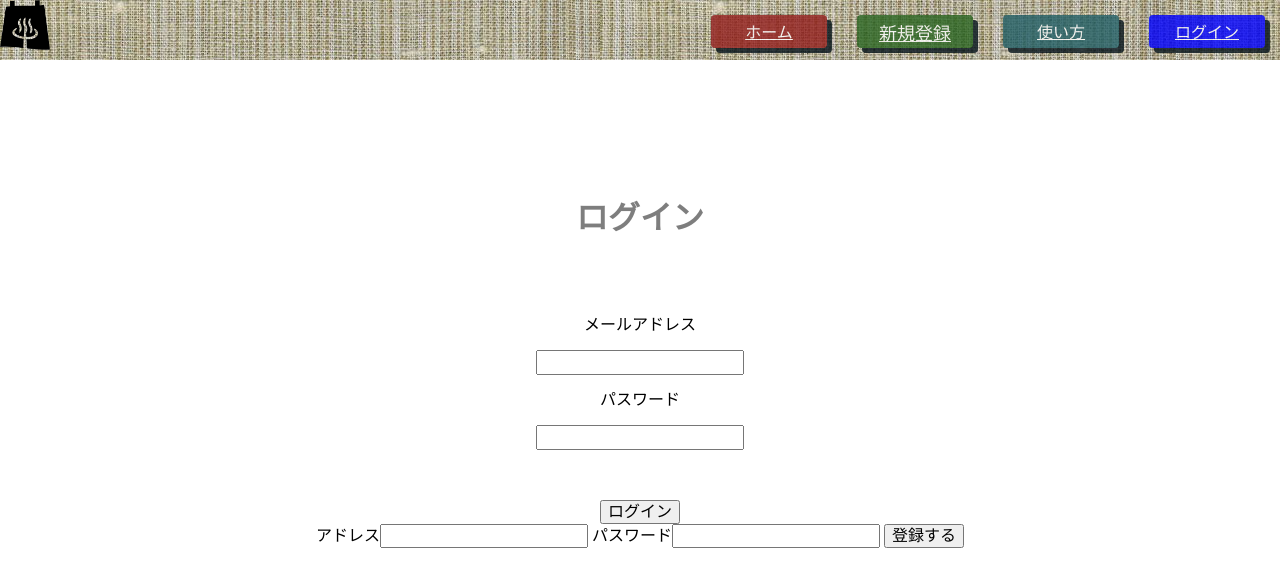
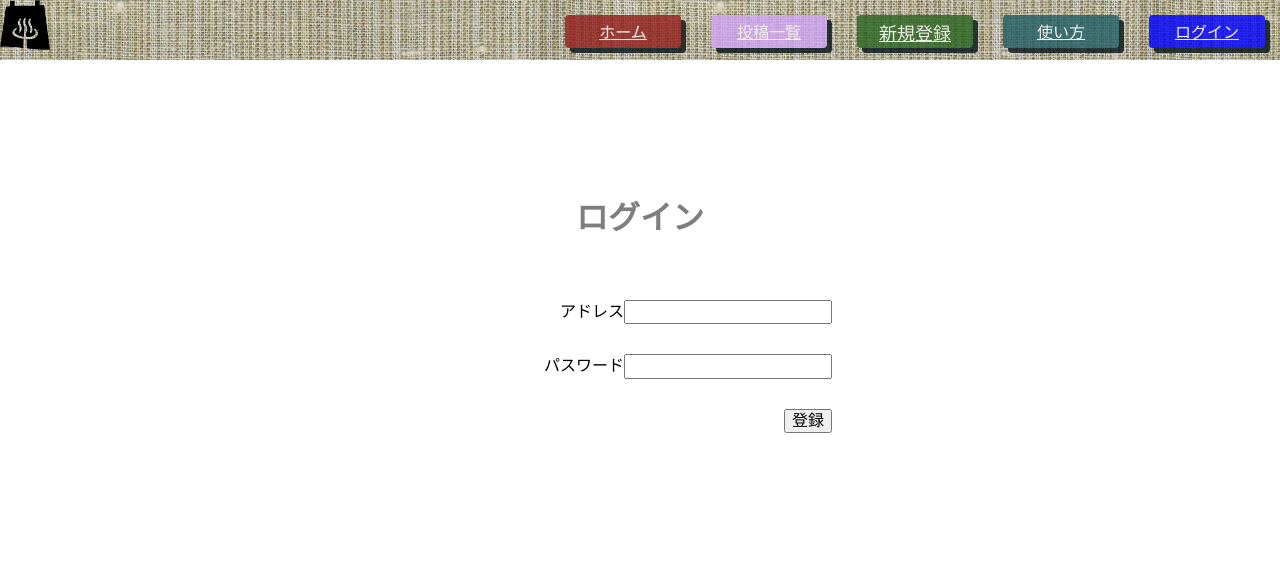
Before and after one commit to Fenotasu/yumeguri_app, a Rails app: page /login in a window 1280 px wide. Shown: the top 587 px of the page. Run offline with Rails 7, Linux system fonts and the light colour scheme; style sheets or scripts are compiled from the project's sources; some libraries are stand-ins or nearby versions.

Commit message:
design changed

```diff
--- a/app/assets/stylesheets/users.scss
+++ b/app/assets/stylesheets/users.scss
@@ -17,7 +17,7 @@
   min-height: 200px;
   height: 100vh;
   background-color: #f8f3d3;
-  position: absolute;
+  position: absolute;}
 
 
   /* ここからfooter*/
@@ -26,7 +26,7 @@
     background-image: url(/木綿２.jpg);
     height: 100px;
     width: auto;
-  }}
+  }
 
 
 
@@ -54,7 +54,7 @@
     width: 600px;
     text-align: left;
     padding: 0px 30px;
-    margin-left: 330px;
+    margin: 0 auto;
     padding-bottom: 50px;
     background-color: white;
     margin-bottom: 10px;
@@ -352,6 +352,15 @@ height: 30px;
   margin-top: 30px;
 }
 
+
+
+
+
+
+
+
+
+
 /* ここからログインページ*/
 .login-flash{
   background-color: pink;
@@ -382,3 +391,20 @@ height: 30px;
 .login-button{
   margin-top: 50px;
 }
+
+.input-login{
+  text-align: center;
+  width: 30%;
+  margin: 0 auto;
+}
+
+.input-email, .input-pw{
+  padding-bottom: 30px;
+  text-align: right;
+}
+
+
+
+.register-button{
+  text-align: right;
+}
--- a/app/controllers/application_controller.rb
+++ b/app/controllers/application_controller.rb
@@ -8,6 +8,8 @@ before_action :set_current_user
 #
 # end
 def set_current_user
+
+
   @current_user= User.find_by(id: session[:user_id])
 end
 
--- a/app/controllers/lists_controller.rb
+++ b/app/controllers/lists_controller.rb
@@ -1,6 +1,6 @@
 class ListsController < ApplicationController
 
-  before_action :authenticate_user, {only: [:index, :show, :edit, :update]}
+  before_action :authenticate_user, {only: [ :edit, :update]}
 
  before_action :ensure_correct_user,{only: [:edit, :update, :destroy] }
 
@@ -33,7 +33,7 @@ end
 
 def create
   @list=List.new(
-    content: params[:content],
+    name: params[:name],
     comment: params[:comment],
     url: params[:url],
     review: params[:review],
--- a/app/controllers/users_controller.rb
+++ b/app/controllers/users_controller.rb
@@ -1,6 +1,6 @@
 class UsersController < ApplicationController
 
-  before_action :authenticate_user, {only: [:index, :show, :edit, :update]}
+  before_action :authenticate_user, {only: [:edit, :update]}
 
   before_action :forbid_login_user, {only: [:new, :create, :login_form, :login]}
 
--- a/app/views/layouts/application.html.erb
+++ b/app/views/layouts/application.html.erb
@@ -31,6 +31,7 @@
                   <a href="/login" class="link login icon">ログイン</a>
                   <a href="/about" class="link knowhow">使い方</a>
                   <a href="/users/new" class="link signup">新規登録</a>
+                  <a href="/lists/index" class="link index">投稿一覧</a>
                   <a href="/" class="link home icon">ホーム</a>
             <%end%>
        </div>
--- a/app/views/lists/index.html.erb
+++ b/app/views/lists/index.html.erb
@@ -14,7 +14,10 @@
             <% @lists.each do |list| %>
               <div class = "list-index-item">
                   <div class="list-index-item-upper">
-                    <%= link_to list.user_id, "/lists/#{list.id}" %>
+                    <%user=User.find_by(id:list.user_id)%>
+                    <%= link_to user.name, "/users/
+
+                    #{user.id}" %>
                     <%= link_to list.name, list.url,  :target=>["_blank"] %>
                     <%= link_to"レビュー", list.review,  :target=>["_blank"] %>
                   </div>
--- a/app/views/lists/new.html.erb
+++ b/app/views/lists/new.html.erb
@@ -15,7 +15,7 @@
 
                  <h2>温泉名</h2>
                       <div class="list-content-box">
-                          <textarea name="content"></textarea>
+                          <textarea name="name"></textarea>
                       </div>
 
                   <h2>コメント</h2>
--- a/app/views/users/index.html.erb
+++ b/app/views/users/index.html.erb
@@ -24,7 +24,4 @@
             <% end %>
           </div>
 
-           <div class="user-footer">
-
-           </div>
     </body>
--- a/app/views/users/login_form.html.erb
+++ b/app/views/users/login_form.html.erb
@@ -16,23 +16,16 @@
         </div>
         <%end%>
 
-        <%= form_tag("/login") do %>
-        <p>メールアドレス</p>
-        <input name="email" value="<%= @email %>">
-        <p>パスワード</p>
-          <input type="password" name="password" value="<%=@password%>">
-          <div class="login-button">
-          <input type="submit" value="ログイン"></div>
-        <% end %>
 
 
 <%= form_for @user, :url => {:action => 'login' } do |f| %>
 
- <%= f.label :email %><%= f.text_field :email %>
-<%= f.label :password %><%= f.password_field :password %>
-<%= f.submit %>
-<% end %>
-
+<div class= "input-login">
+     <div class="input-email"><%= f.label :email %><%= f.text_field :email %></div>
+     <div class="input-pw"><%= f.label :password %><%= f.password_field :password %></div>
+     <div class="register-button"><%= f.submit :登録 %></div>
+    <% end %>
+</diiv>
 
 
 
```
